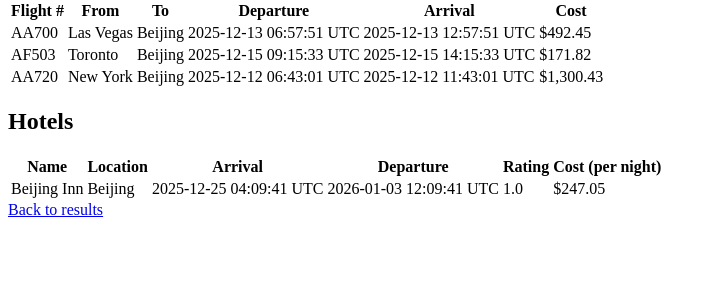
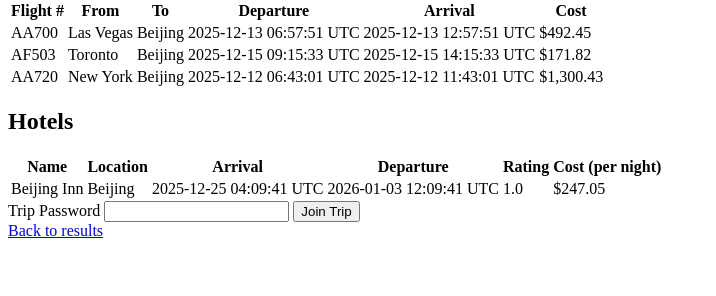
Before and after one commit to NYU-CSE-Software-Engineering/cs-uy-4513-f25-team3, a Rails app: page /itineraries/1 in a window 1280 px wide. Shown: the part 504-800 px from the top of the page, without its empty margins (0-716 px from the left). Run offline with Rails 7, Linux system fonts and the light colour scheme; a user stored in the database is signed in; data comes from the database, SQL or seed files in the repository; some libraries are stand-ins or nearby versions.

Commit message:
fixed double privacy alert and rendered a join partial if a trip is private

```diff
--- a/app/controllers/itinerary_groups_controller.rb
+++ b/app/controllers/itinerary_groups_controller.rb
@@ -18,7 +18,7 @@
     @itinerary_group = ItineraryGroup.find(params[:id])
     @can_view_private = can_view_itinerary?(@itinerary_group)
 
-    if @itinerary_group.is_private && !@can_view_private
+    if !@can_view_private
       flash[:alert] = "This itinerary is private and cannot be viewed."
     end
   end
--- a/app/views/itinerary_groups/show.html.erb
+++ b/app/views/itinerary_groups/show.html.erb
@@ -6,9 +6,7 @@
   <div class="alert"><%= flash[:alert] %></div>
 <% end %>
 
-<% if @itinerary_group.is_private && !@can_view_private %>
-  <p>This itinerary is private and cannot be viewed.</p>
-<% else %>
+<% if !@itinerary_group.is_private || @can_view_private %>
   <h1><%= @itinerary_group.title || 'Not available' %></h1>
 
   <p>Description: <%= @itinerary_group.description.presence || 'Not available' %></p>
@@ -90,4 +88,6 @@
   <% end %>
 <% end %>
 
+<%= render "shared/join" %>
+
 <%= link_to 'Back to results', itineraries_path(request.query_parameters) %>
--- /dev/null
+++ b/app/views/shared/_join.html.erb
@@ -0,0 +1,5 @@
+<%= form_with url: join_itinerary_path(@itinerary_group), method: :post do |f| %>
+  <%= label_tag :password, "Trip Password" %>
+  <%= password_field_tag :password %>
+  <%= submit_tag "Join Trip" %>
+<% end %>
```
